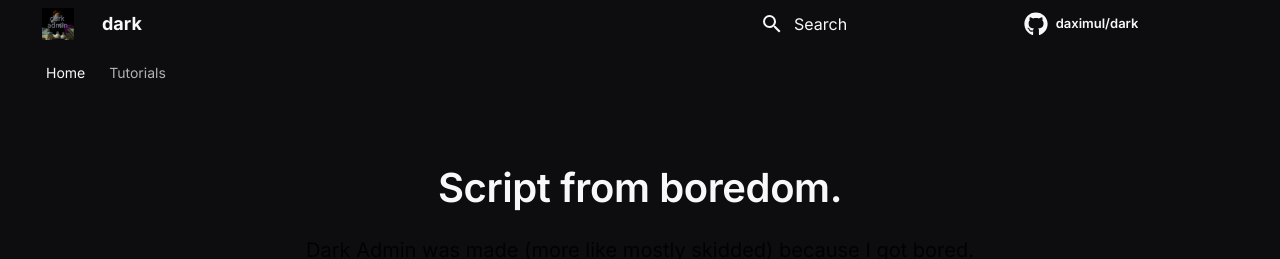
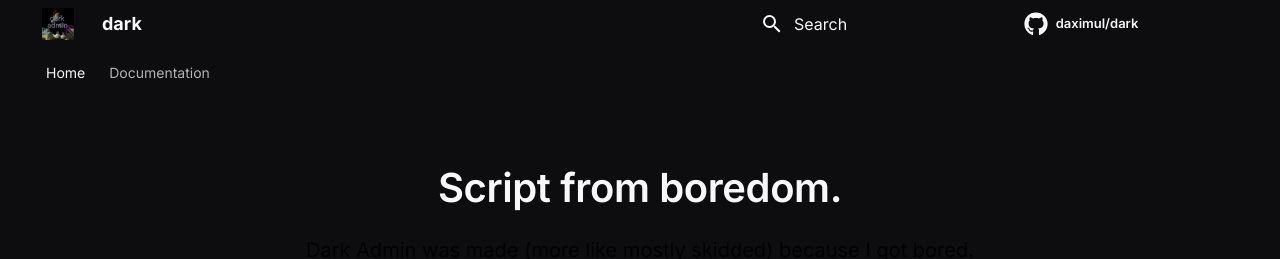
Before and after one commit to daximul/dark, an MkDocs documentation site: the page built from docs/index.md, in a window 1280 px wide. Shown: the top 259 px of the page. Built offline with MkDocs 1.6.1 and Material for MkDocs 9.7.7, drawn with Linux system fonts in a browser that asks for light colours; comment, search, counter and statistics services are not loaded; some of the changed lines change nothing that is shown.

Commit message:
Update mkdocs.yml

```diff
--- a/mkdocs.yml
+++ b/mkdocs.yml
@@ -24,7 +24,7 @@ extra_css:
 
 nav:
   - Home: index.md
-  - Tutorials:
+  - Documentation:
     - Get Started: documentation/index.md
 
 markdown_extensions:
```
